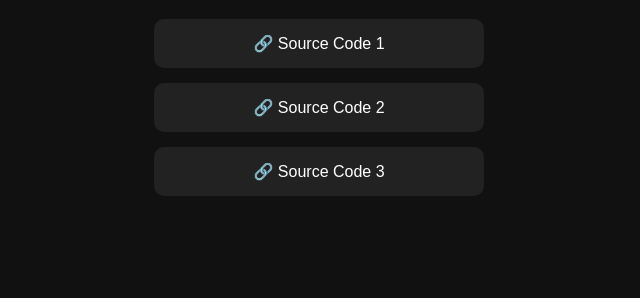
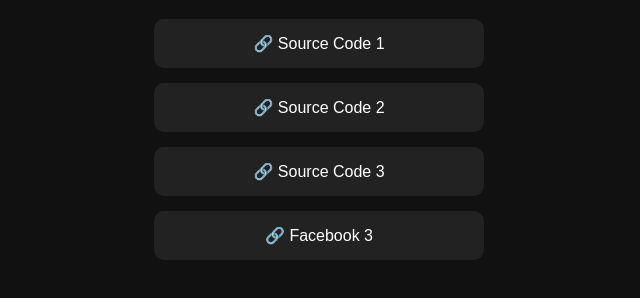
Before and after one commit to mndl-x-sujee/mndl_sujeet, a plain HTML site: page source-codes.html in a window 1280 px wide. Shown: the part 138-436 px from the top of the page, without its empty margins (321-961 px from the left). Drawn offline with Linux system fonts and the light colour scheme.

Commit message:
Update source-codes.html

```diff
--- a/source-codes.html
+++ b/source-codes.html
@@ -95,6 +95,8 @@
   <div class="project" onclick="openModal('https://drive.google.com/file/d/13kjGB5MsnIsi8qdVTLrWWXrD98sba4sL/view?usp=sharing')">🔗 Source Code 1</div>
   <div class="project" onclick="openModal('https://drive.google.com/file/d/13kjGB5MsnIsi8qdVTLrWWXrD98sba4sL/view?usp=sharing')">🔗 Source Code 2</div>
   <div class="project" onclick="openModal('https://drive.google.com/file/d/13kjGB5MsnIsi8qdVTLrWWXrD98sba4sL/view?usp=sharing')">🔗 Source Code 3</div>
+  <div class="project" onclick="openModal('https://www.facebook.com')">🔗 Facebook 3</div>
+
 
   <!-- Modal -->
   <div id="linkModal" class="modal">
```
